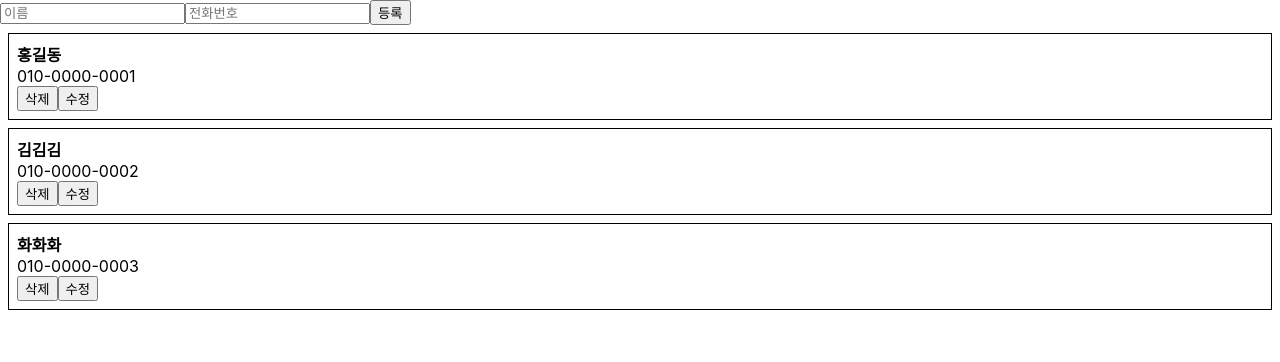
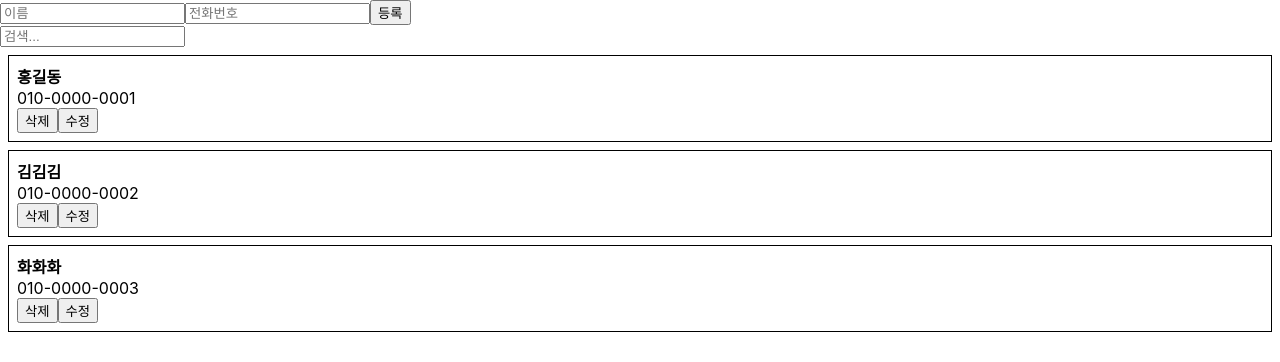
Before and after one commit to BadCandy/reactjs-practice, a React (Create React App) app: page / in a window 1280 px wide. Shown: the top 362 px of the page. Built offline with nearby package versions, Linux system fonts and the light colour scheme.

Commit message:
[feature] Add search function by name

```diff
--- a/src/App.js
+++ b/src/App.js
@@ -24,6 +24,13 @@
         phone: '010-0000-0003'
       }
     ],
+    keyword: ''
+  }
+
+  handleChange = (e) => {
+    this.setState({
+      keyword: e.target.value
+    });
   }
 
   handleCreate = (data) => {
@@ -54,12 +61,20 @@
       })
     });
   }
+
   render() {
     return (
       <div>
         <PhoneForm onCreate={this.handleCreate}/>
+        <input
+          value={this.state.keyword}
+          onChange={this.handleChange}
+          placeholder="검색..."
+        />
         <PhoneInfoList
-          data={this.state.information}
+          data={this.state.information.filter(
+            info => info.name.indexOf(this.state.keyword) > -1
+          )}
           onRemove={this.handleRemove}
           onUpdate={this.handleUpdate}
         />
```
